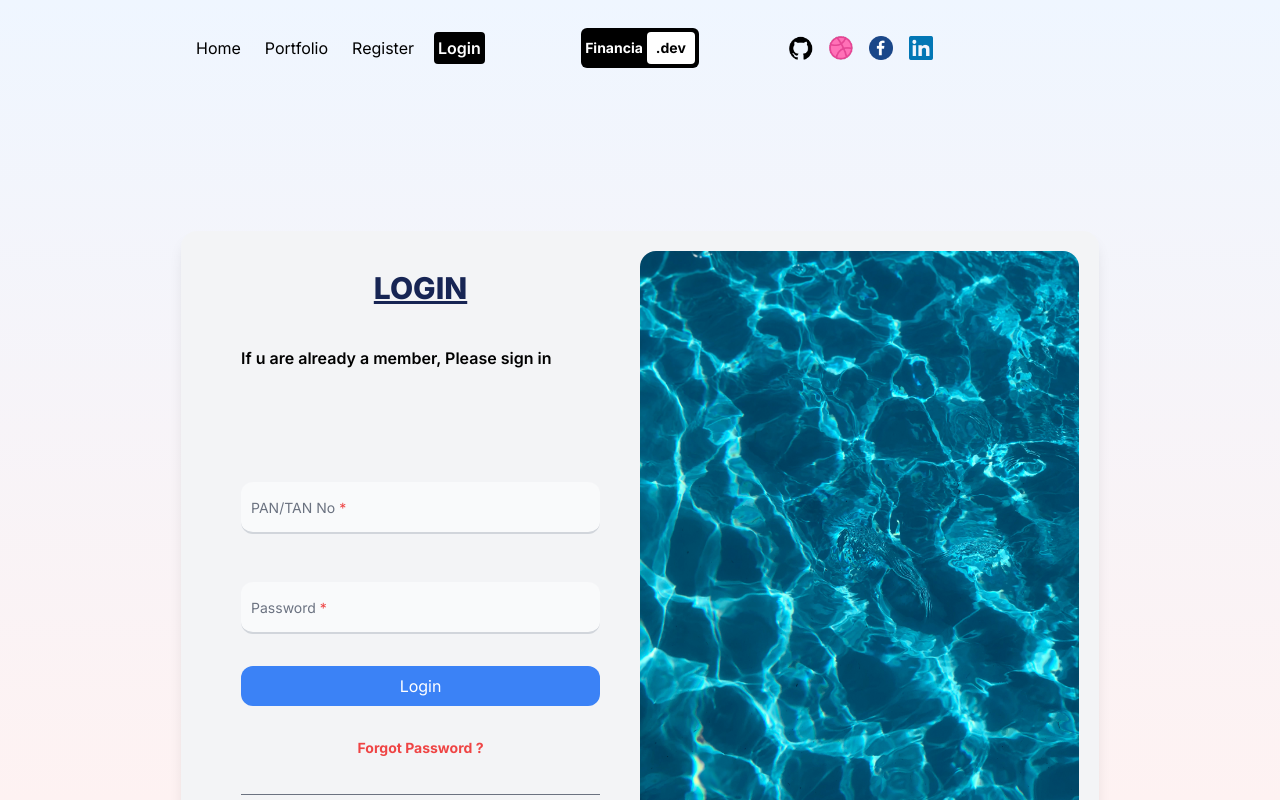
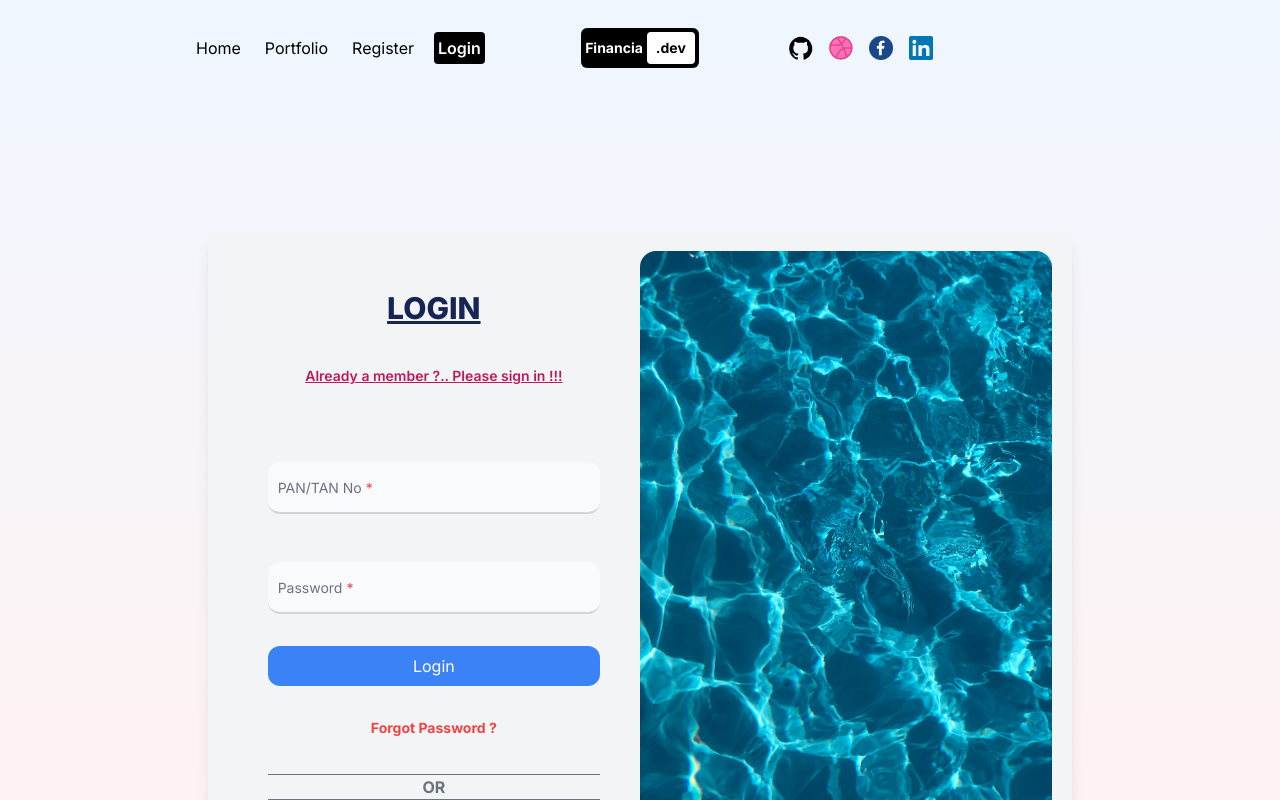
Before and after one commit to Anirban007-jpg/FinancialWebsiteFrontend, a Next.js app: page /login in a window 1280 px wide. Built offline with nearby package versions, Linux system fonts and the light colour scheme.

Commit message:
Solved the scroll issue

```diff
--- a/src/app/components/LoginComponent.jsx
+++ b/src/app/components/LoginComponent.jsx
@@ -12,7 +12,7 @@ const LoginComponent = () => {
             {/* LEFT SIDE*/}
             <div className='md:w-1/2 mdd:w-full px-10'>
               <h2 className='font-extrabold text-3xl text-blue-950 text-center underline uppercase mb-10'>Login</h2>
-              <p className='font-sm font-semibold mt-4 mb-16'>If u are already a member, Please sign in</p>
+              <p className='font-semibold mt-4 mb-7 text-sm text-pink-700 text-center underline'>Already a member ?.. Please sign in !!!</p>
               <form className='md:flex mdd:flex md:flex-col mdd:flex-col flex flex-col gap-4'>
                 <div className='py-4 grid grid-cols-1 gap-4'>
                   <div className='relative mt-8'>
--- a/src/app/components/PortfolioComponent.jsx
+++ b/src/app/components/PortfolioComponent.jsx
@@ -18,7 +18,7 @@ const PortfolioComponent = () => {
   return (
     <motion.div className="h-full" initial={{y:"-200vh"}} animate={{y:"0%"}} transition={{duration: 1}}>
         {/* CONTAINER */}
-        <div className='h-full overflow-scroll lg:flex' ref={containerRef}>
+        <div className='h-full lg:flex' ref={containerRef}>
           {/* TEXT CONTAINER */}
           <div className='p-4 sm:p-8 md:p-12 lg:p-20 xl:p-48 flex flex-col gap-24 md:gap-32 lg:gap-48 xl:gap-64 lg:w-2/3 lg:pr-0 xl:2-1/2'>
               {/* BIOGRAPHY CONTAINER */}
@@ -116,7 +116,7 @@ const PortfolioComponent = () => {
                   </div>
                   {/* JOB DESC */}
                   <div className="p-3 text-sm italic">
-                    I performed GST Filings and ITR Fillings.{" "}
+                    I performed GST Reconcilliations and ITR Computations and Account Finalization.{" "}
                   </div>
                   {/* JOB DATE */}
                   <div className="p-3 text-red-400 text-sm font-semibold">
@@ -158,7 +158,7 @@ const PortfolioComponent = () => {
                   </div>
                   {/* JOB DESC */}
                   <div className="p-3 text-sm italic">
-                    I performed accounts realted work in tally.{" "}
+                    I performed accounts related work in tally.{" "}
                   </div>
                   {/* JOB DATE */}
                   <div className="p-3 text-red-400 text-sm font-semibold">
--- a/src/app/components/TransitionProvider.jsx
+++ b/src/app/components/TransitionProvider.jsx
@@ -9,7 +9,7 @@ const TransitionProvider = ({children}) => {
     const pathname = usePathname();
   return (
     <AnimatePresence mode='wait'>
-        <div key={pathname} className="w-screen h-screen overflow-scroll bg-gradient-to-b from-blue-50 to-red-50">
+        <div key={pathname} className="w-screen absolute h-screen overflow-scroll  bg-gradient-to-b from-blue-50 to-red-50">
           <motion.div className='h-screen w-screen fixed bg-black rounded-b-[100px] z-40' animate={{height:"0vh"}} exit={{height:"100vh"}} transition={{duration: 0.5, ease:"easeOut"}}/>
           <motion.div className='fixed m-auto top-0 bottom-0 left-0 right-0 text-white text-8xl cursor-default z-50 h-fit w-fit' initial={{opacity: 1}} animate={{opacity:0}} exit={{opacity:0}} transition={{duration: 0.8, ease:"easeOut"}}>{pathname.substring(1)}</motion.div>
           <motion.div className='h-screen w-screen fixed bg-black rounded-t-[100px] bottom-0 z-30' initial={{height:"100vh"}} animate={{height:"0vh", transition:{delay:0.5}}} />
```
Also changed, not shown: 1 other file (tests, documents, lock files or other folders).
